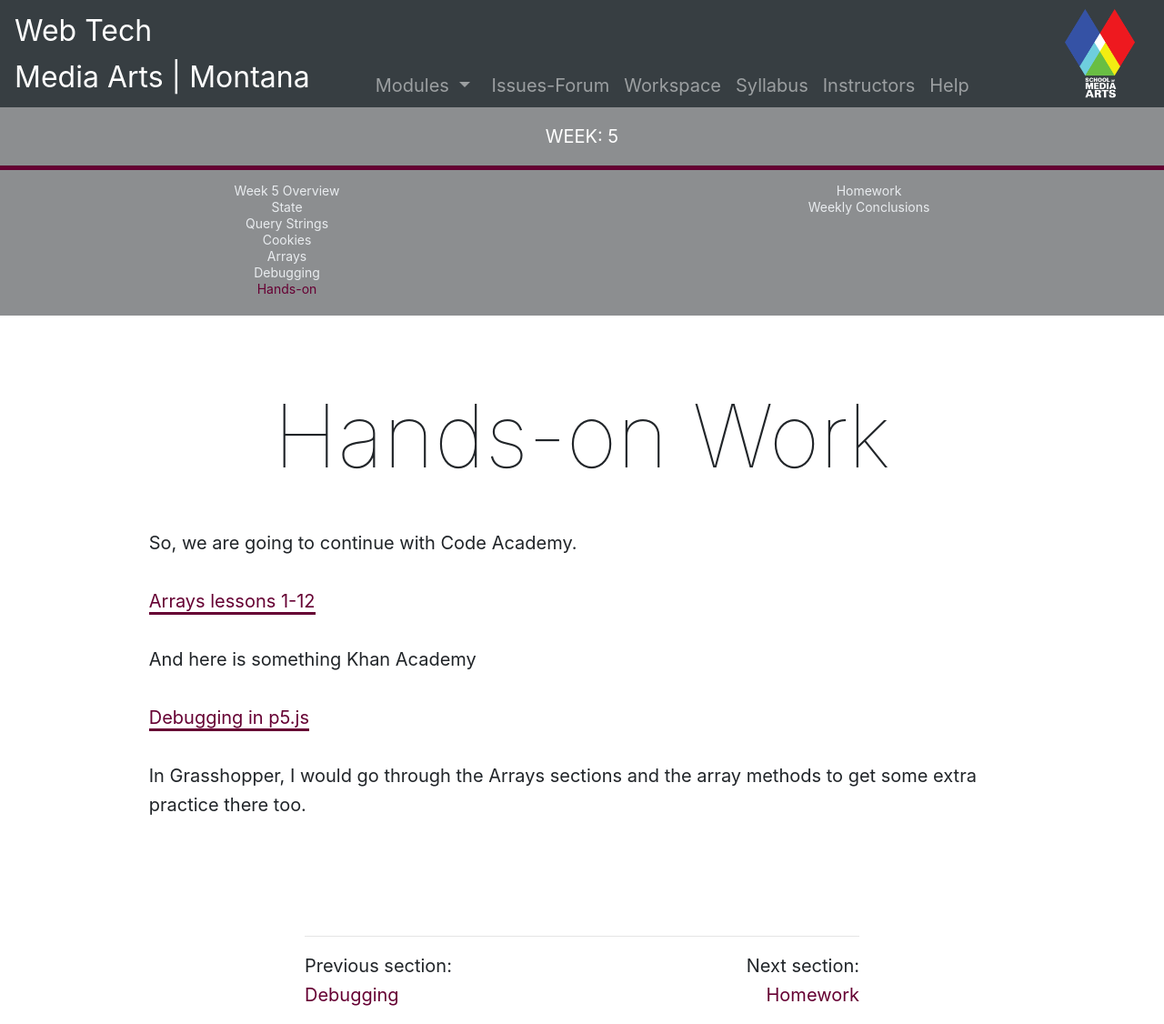
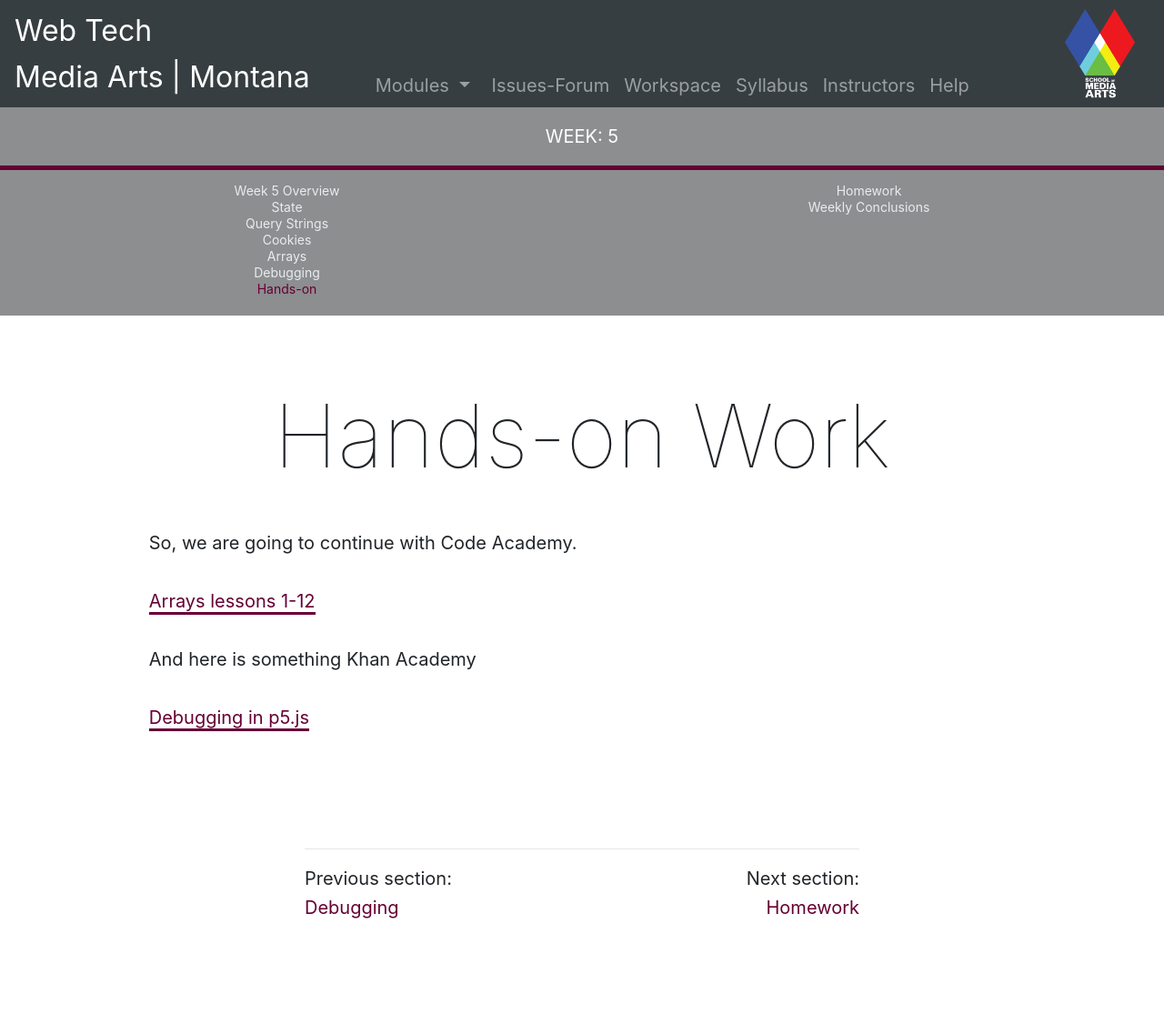
Before and after one commit to Montana-Media-Arts/441-web-tech-Spring2024-course, a Jekyll site: the page built from modules/week-5/_posts/2006-06-01-handson.md, in a window 1280 px wide. Shown: the whole page at 91% size. Built offline with Jekyll 4.4.1, drawn with Linux system fonts in a browser that asks for light colours; nearby versions of some CDN libraries; comment, search, counter and statistics services are not loaded; after the commit the page ends 1030 px from its top, so only the background shows below that.

Commit message:
Update 2006-06-01-handson.md

```diff
--- a/modules/week-5/_posts/2006-06-01-handson.md
+++ b/modules/week-5/_posts/2006-06-01-handson.md
@@ -13,5 +13,3 @@ So, we are going to continue with Code Academy.
 And here is something Khan Academy
 
 [Debugging in p5.js](https://www.khanacademy.org/computing/computer-programming/programming/debugging-programs/pt/debugging-with-printlns)
-
-In Grasshopper, I would go through the Arrays sections and the array methods to get some extra practice there too.
```
